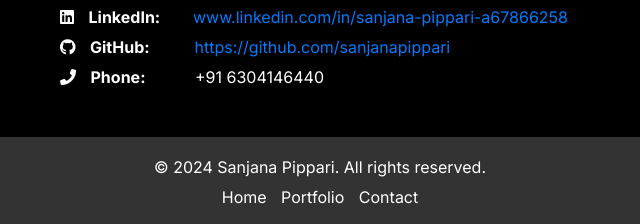
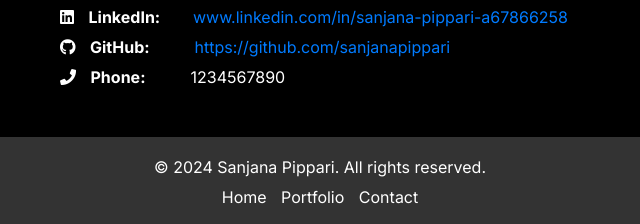
Before and after one commit to sanjanapippari/CODSOFT, a plain HTML site: page portfolio-final1/index.html in a window 1280 px wide. Shown: the part 3733-3957 px from the top of the page, 320-960 px from the left. Drawn offline with nearby package versions, Linux system fonts and the light colour scheme.

Commit message:
Update index.html

```diff
--- a/portfolio-final1/index.html
+++ b/portfolio-final1/index.html
@@ -116,7 +116,7 @@
             <li><i class="fas fa-envelope"></i> <strong>Email:</strong> <a href="mailto:sanjanapippari2005@gmail.com">sanjanapippari2005@gmail.com</a></li>
             <li><i class="fab fa-linkedin"></i> <strong>LinkedIn:</strong> <a href="https://www.linkedin.com/in/sanjana-pippari-a67866258/" target="_blank">www.linkedin.com/in/sanjana-pippari-a67866258</a></li>
             <li><i class="fab fa-github"></i> <strong>GitHub:</strong> <a href="https://github.com/sanjanapippari" target="_blank">https://github.com/sanjanapippari</a></li>
-            <li><i class="fas fa-phone"></i> <strong>Phone:</strong> +91 6304146440</li>
+            <li><i class="fas fa-phone"></i> <strong>Phone:</strong>1234567890</li>
         </ul>
     </section>
     <footer class="footer">
```
